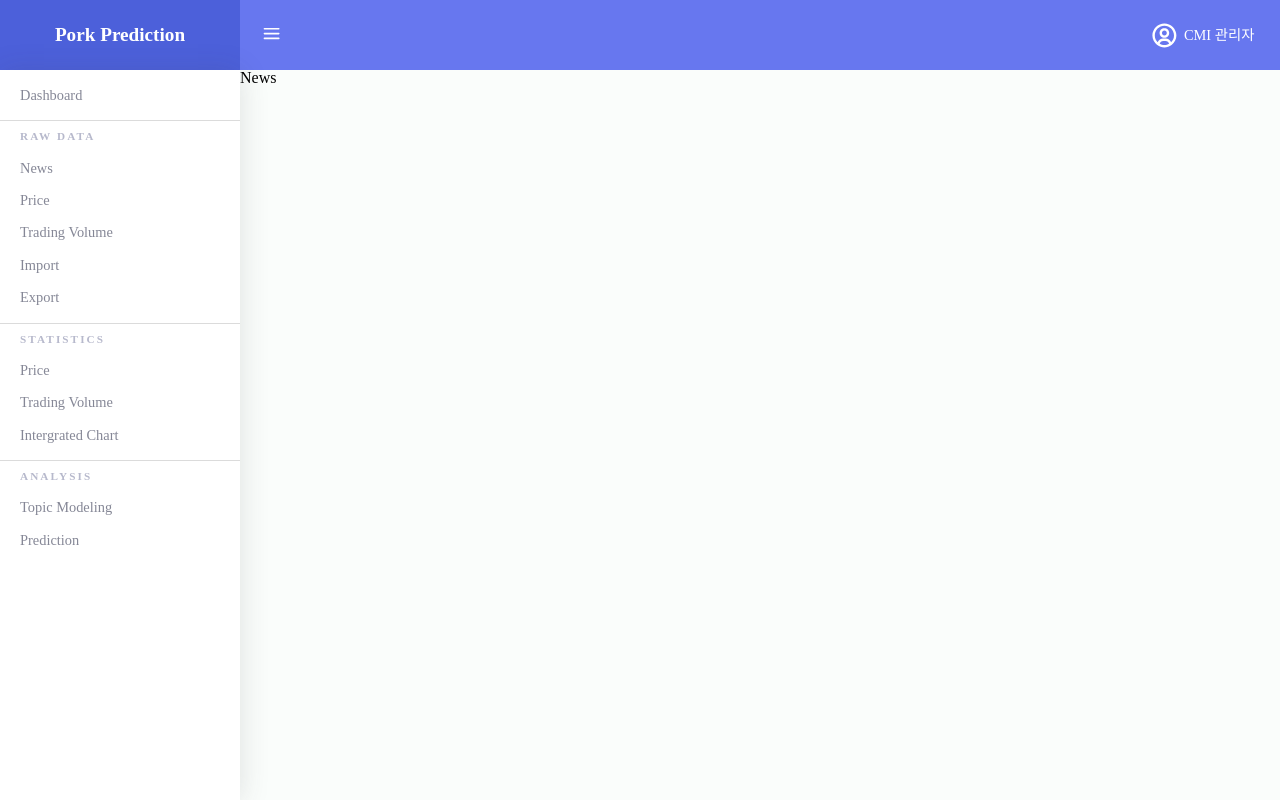
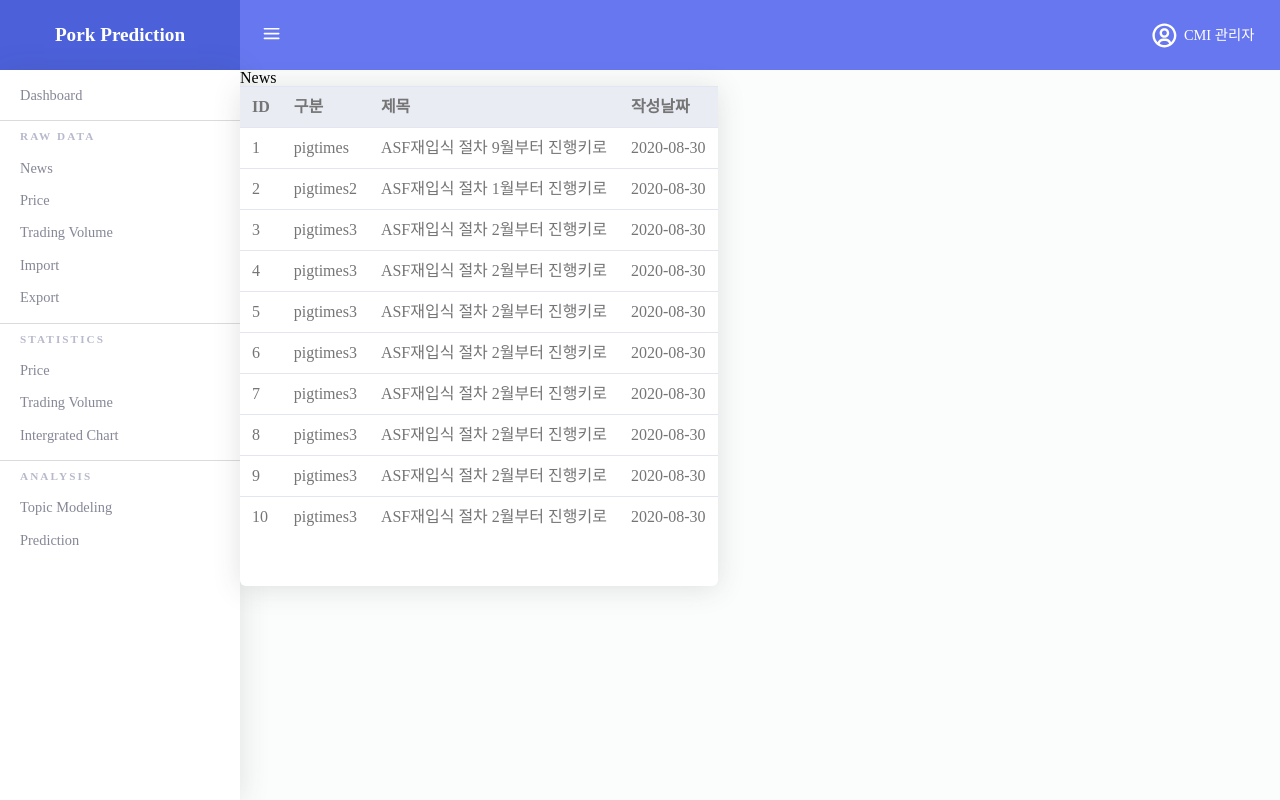
Before and after one commit to 2-12-CMI/pork-business-prediction, a Next.js app in the folder admin-page/: page /News in a window 1280 px wide. Built offline with nearby package versions, Linux system fonts and the light colour scheme.

Commit message:
[#16] feat: table

```diff
--- /dev/null
+++ b/admin-page/components/Table.js
@@ -0,0 +1,116 @@
+import "../styles/table.scss";
+
+const Table = () => {
+  const header = [
+    {
+      view: "ID",
+      key: "id",
+    },
+    {
+      view: "구분",
+      key: "type",
+    },
+    {
+      view: "제목",
+      key: "title",
+    },
+    {
+      view: "작성날짜",
+      key: "date",
+    },
+  ];
+
+  const datas = [
+    {
+      id: 1,
+      type: "pigtimes",
+      title: "ASF재입식 절차 9월부터 진행키로",
+      date: "2020-08-30",
+    },
+    {
+      id: 2,
+      type: "pigtimes2",
+      title: "ASF재입식 절차 1월부터 진행키로",
+      date: "2020-08-30",
+    },
+    {
+      id: 3,
+      type: "pigtimes3",
+      title: "ASF재입식 절차 2월부터 진행키로",
+      date: "2020-08-30",
+    },
+    {
+      id: 4,
+      type: "pigtimes3",
+      title: "ASF재입식 절차 2월부터 진행키로",
+      date: "2020-08-30",
+    },
+    {
+      id: 5,
+      type: "pigtimes3",
+      title: "ASF재입식 절차 2월부터 진행키로",
+      date: "2020-08-30",
+    },
+    {
+      id: 6,
+      type: "pigtimes3",
+      title: "ASF재입식 절차 2월부터 진행키로",
+      date: "2020-08-30",
+    },
+    {
+      id: 7,
+      type: "pigtimes3",
+      title: "ASF재입식 절차 2월부터 진행키로",
+      date: "2020-08-30",
+    },
+    {
+      id: 8,
+      type: "pigtimes3",
+      title: "ASF재입식 절차 2월부터 진행키로",
+      date: "2020-08-30",
+    },
+    {
+      id: 9,
+      type: "pigtimes3",
+      title: "ASF재입식 절차 2월부터 진행키로",
+      date: "2020-08-30",
+    },
+    {
+      id: 10,
+      type: "pigtimes3",
+      title: "ASF재입식 절차 2월부터 진행키로",
+      date: "2020-08-30",
+    },
+  ];
+
+  const Header = () => {
+    return header.map((col) => <th>{col.view}</th>);
+  };
+
+  const Body = () => {
+    return datas.map((row) => (
+      <tr>
+        {header.map((col) => (
+          <td>{row[col.key]}</td>
+        ))}
+      </tr>
+    ));
+  };
+
+  return (
+    <>
+      <table>
+        <thead>
+          <tr>
+            <Header />
+          </tr>
+        </thead>
+        <tbody>
+          <Body />
+        </tbody>
+      </table>
+    </>
+  );
+};
+
+export default Table;
--- a/admin-page/pages/News.js
+++ b/admin-page/pages/News.js
@@ -1,9 +1,16 @@
 import mainLayout from "../layout/main";
+import Card from "../components/Card";
+import Table from "../components/Table";
 
 const Page = () => {
   return (
     <div className="container">
       <div className="page-name">News</div>
+      <div>
+        <Card>
+          <Table />
+        </Card>
+      </div>
     </div>
   );
 };
--- /dev/null
+++ b/admin-page/styles/table.scss
@@ -0,0 +1,24 @@
+table {
+    color: #757575;
+    width: 100%;
+
+    border-collapse: separate !important;
+    border-spacing: 0;
+
+    th {
+        text-align: start;
+    }
+
+    th,
+    td {
+        padding: 0.75rem;
+        border-top: 1px solid #e3e6f0
+    }
+
+    thead {
+        // color: #6e707e;
+        background-color: #eaecf4;
+        border-color: #e3e6f0;
+        font-weight: bold;
+    }
+}
```
